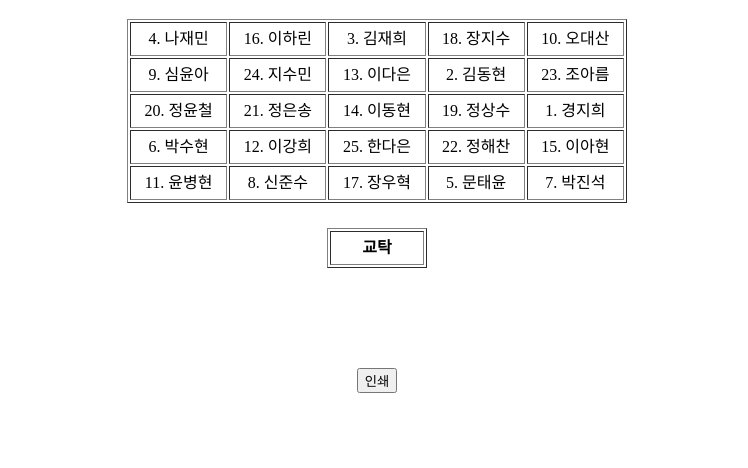
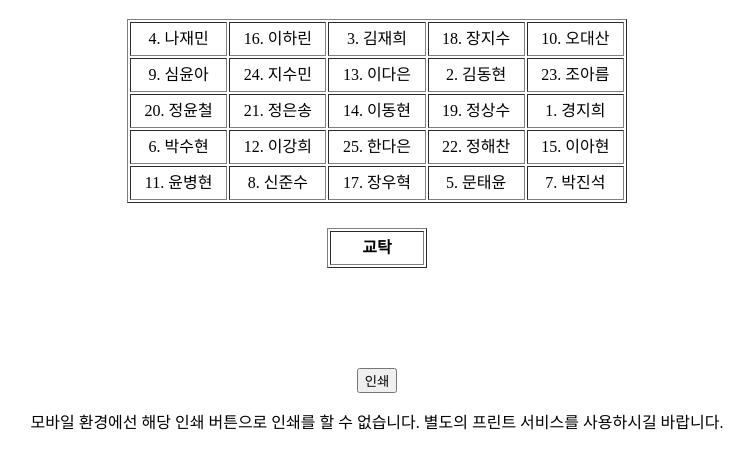
Before and after one commit to wnstn4896/class3-4_2021, a plain HTML site: page sheets/sheets.html in a window 1280 px wide. Shown: the part 70-538 px from the top of the page, without its empty margins (263-1011 px from the left). Drawn offline with Linux system fonts and the light colour scheme.

Commit message:
Update sheets.html

```diff
--- a/sheets/sheets.html
+++ b/sheets/sheets.html
@@ -60,6 +60,9 @@
    </table>
 	<div style="margin:100px;">
 		<input type="button" value="인쇄" onclick="window.print()">
+		<p>
+			모바일 환경에선 해당 인쇄 버튼으로 인쇄를 할 수 없습니다. 별도의 프린트 서비스를 사용하시길 바랍니다.
+		</p>
 	</div>
   </div>
  </body>
```
